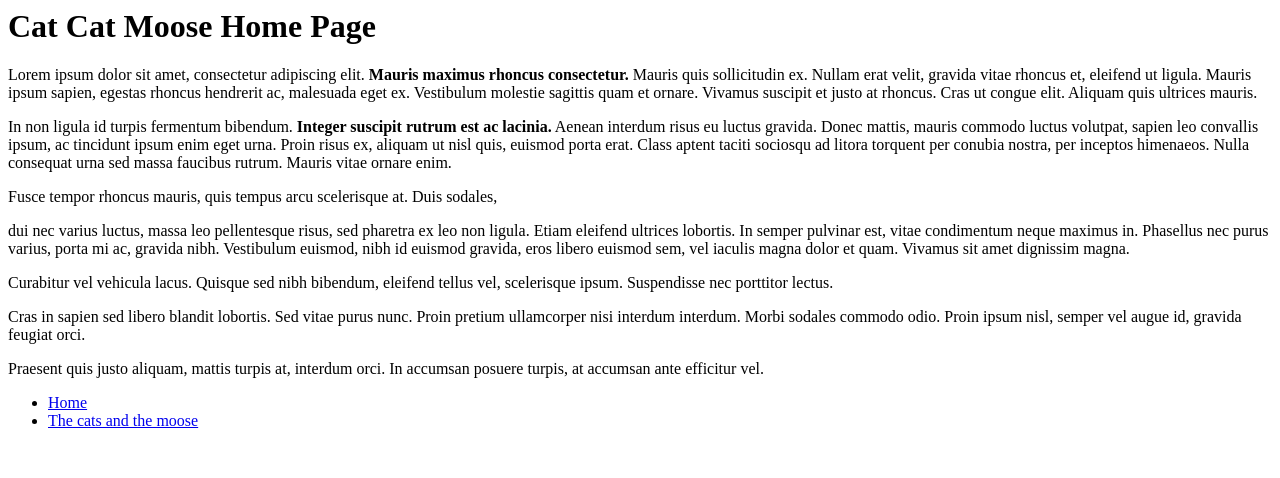
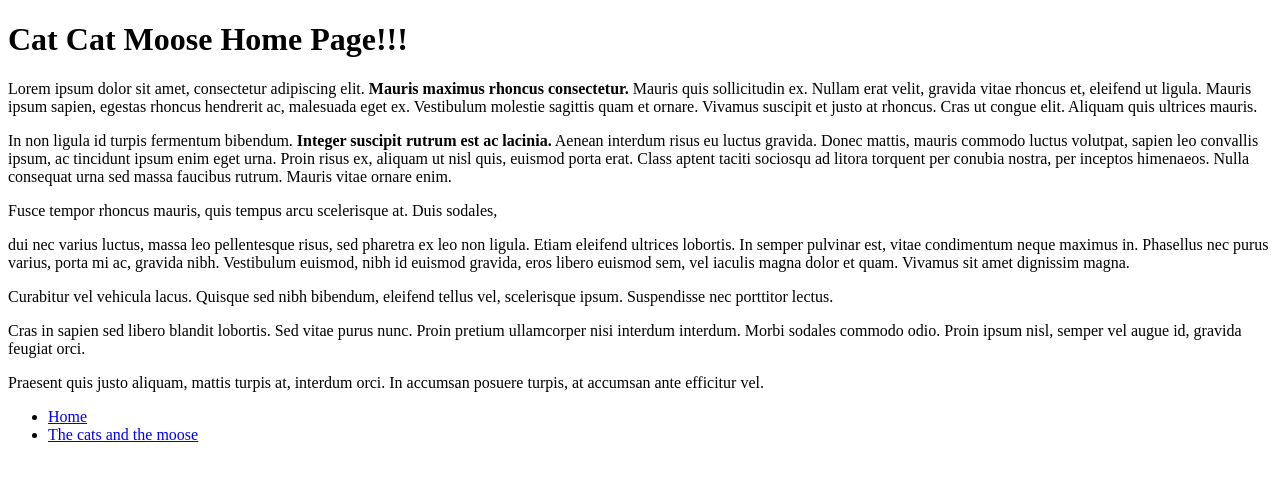
Before and after one commit to Hattkat/WADD_Prac1, a plain HTML site: page CatCatMoose/index.html in a window 1280 px wide. Drawn offline with Linux system fonts and the light colour scheme.

Commit message:
completed

```diff
--- a/CatCatMoose/index.html
+++ b/CatCatMoose/index.html
@@ -1,10 +1,12 @@
-<html>
+<!DOCTYPE html>
+
+<html lang = "en">
 <head>
 		<title>Cat Cat Moose: Home Page</title>
 </head>
 
 <body>
-		<h1>Cat Cat Moose Home Page</h1>
+		<h1>Cat Cat Moose Home Page!!!</h1>
 		<p>Lorem ipsum dolor sit amet, consectetur adipiscing elit. <b>Mauris maximus rhoncus consectetur. </b>Mauris quis sollicitudin ex.
 			Nullam erat velit, gravida vitae rhoncus et, eleifend ut ligula. Mauris ipsum sapien, egestas rhoncus hendrerit ac, malesuada eget
 			ex. Vestibulum molestie sagittis quam et ornare. Vivamus suscipit et justo at rhoncus. Cras ut congue elit. Aliquam quis ultrices
@@ -19,7 +21,7 @@
 			iaculis magna dolor et quam. Vivamus sit amet dignissim magna.</p>
 		<p>Curabitur vel vehicula lacus. Quisque sed nibh bibendum, eleifend tellus vel, scelerisque ipsum. Suspendisse nec porttitor lectus.
 		<p>Cras in sapien sed libero blandit lobortis. Sed vitae purus nunc. Proin pretium ullamcorper nisi interdum interdum. Morbi sodales
-			commodo odio. Proin ipsum nisl, semper vel augue id, gravida feugiat orci. </p>Praesent quis justo aliquam, mattis turpis at, interdum
+			commodo odio. Proin ipsum nisl, semper vel augue id, gravida feugiat orci. </p> <p>Praesent quis justo aliquam, mattis turpis at, interdum
 			orci. In accumsan posuere turpis, at accumsan ante efficitur vel.</p>
 
 		<div id="nav">
```
Also changed, not shown: index.html (+1 -0 lines).
